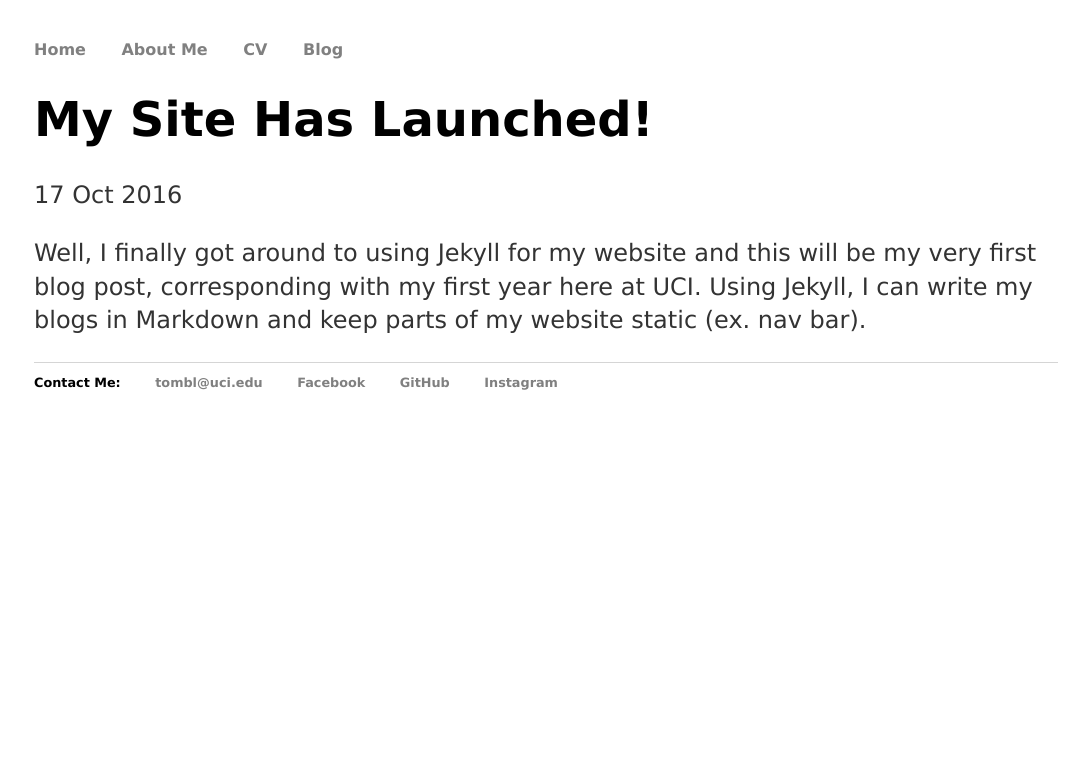
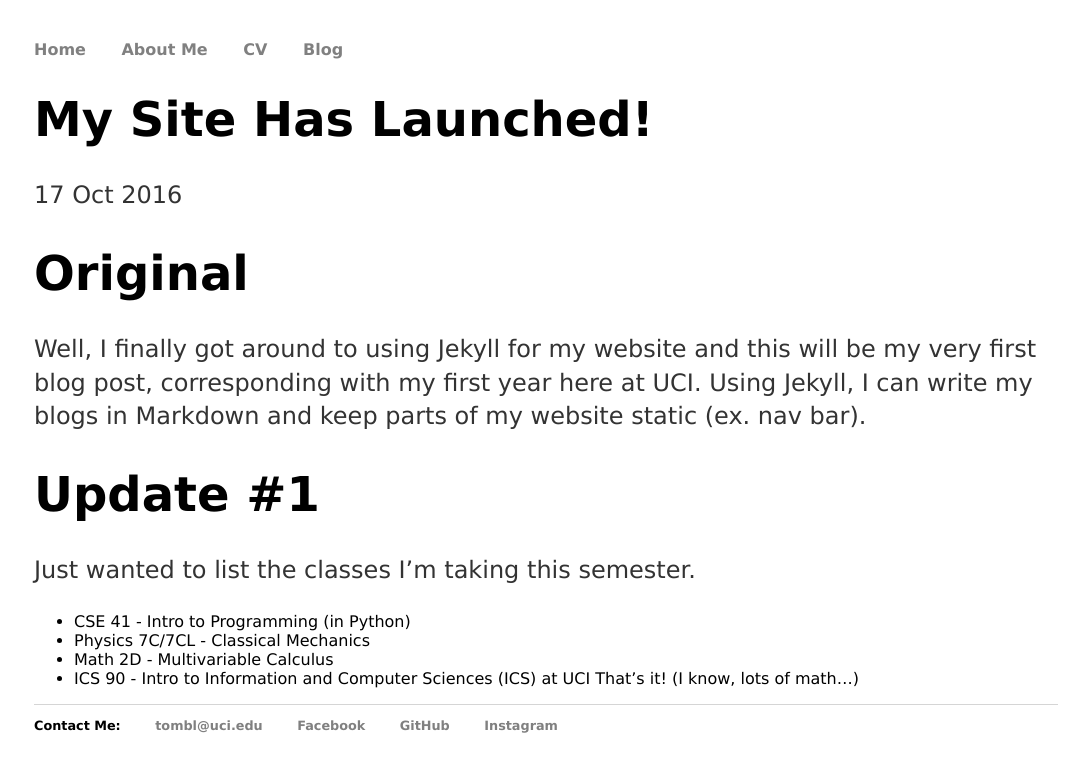
Before and after one commit to BTx123/BTx123.github.io, a Jekyll site: the page built from _posts/2016-10-17-site-launched.md, in a window 1280 px wide. Shown: the top 772 px of the page, without its empty margins (94-1161 px from the left). Built offline with Jekyll 4.4.1, drawn with Linux system fonts in a browser that asks for light colours.

Commit message:
Update #1

```diff
--- a/_posts/2016-10-17-site-launched.md
+++ b/_posts/2016-10-17-site-launched.md
@@ -4,4 +4,13 @@ title: "My Site Has Launched!"
 date: 2016-10-17
 ---
 
+# Original
 Well, I finally got around to using Jekyll for my website and this will be my very first blog post, corresponding with my first year here at UCI. Using Jekyll, I can write my blogs in Markdown and keep parts of my website static (ex. nav bar).
+
+# Update #1
+Just wanted to list the classes I'm taking this semester.
+* CSE 41 - Intro to Programming (in Python)
+* Physics 7C/7CL - Classical Mechanics
+* Math 2D - Multivariable Calculus
+* ICS 90 - Intro to Information and Computer Sciences (ICS) at UCI
+That's it! (I know, lots of math...)
```
